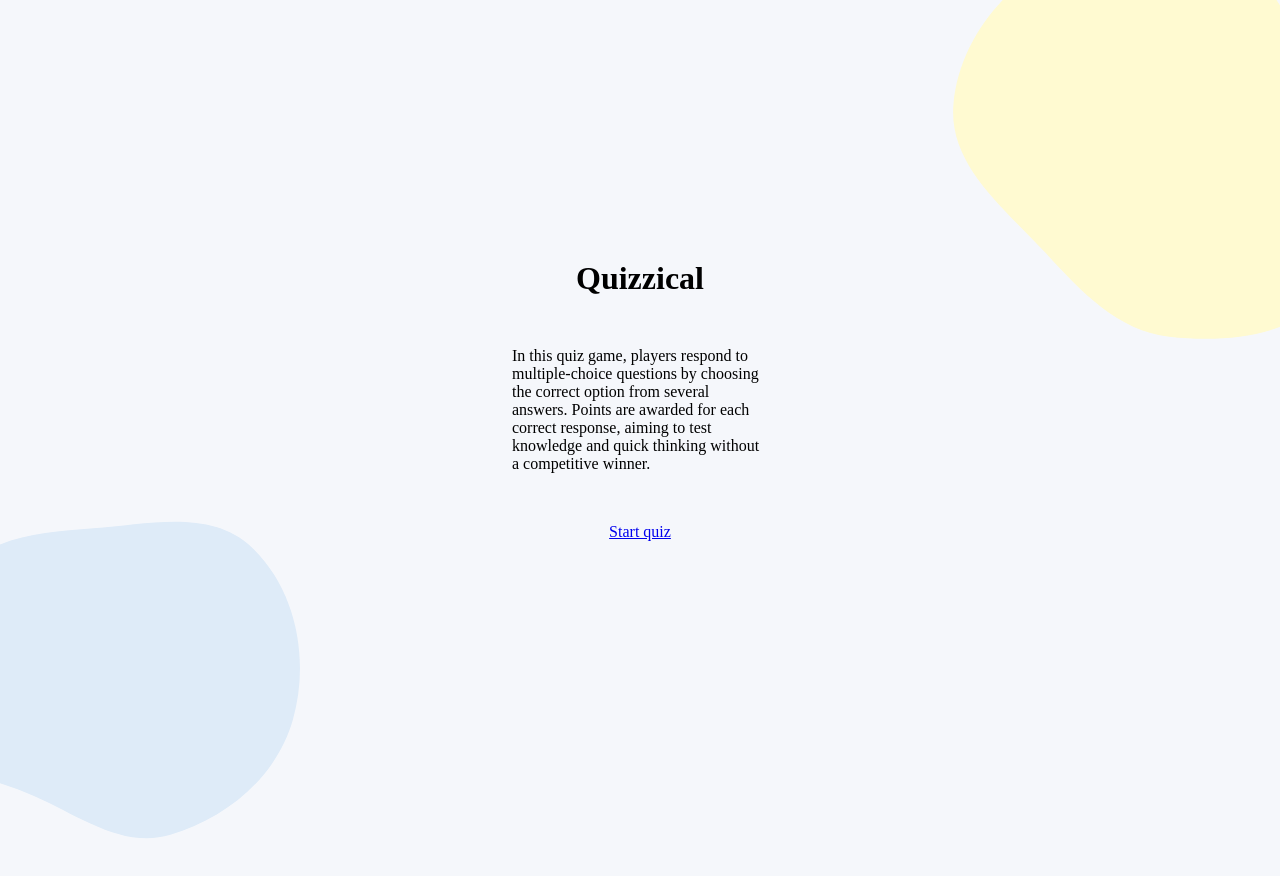
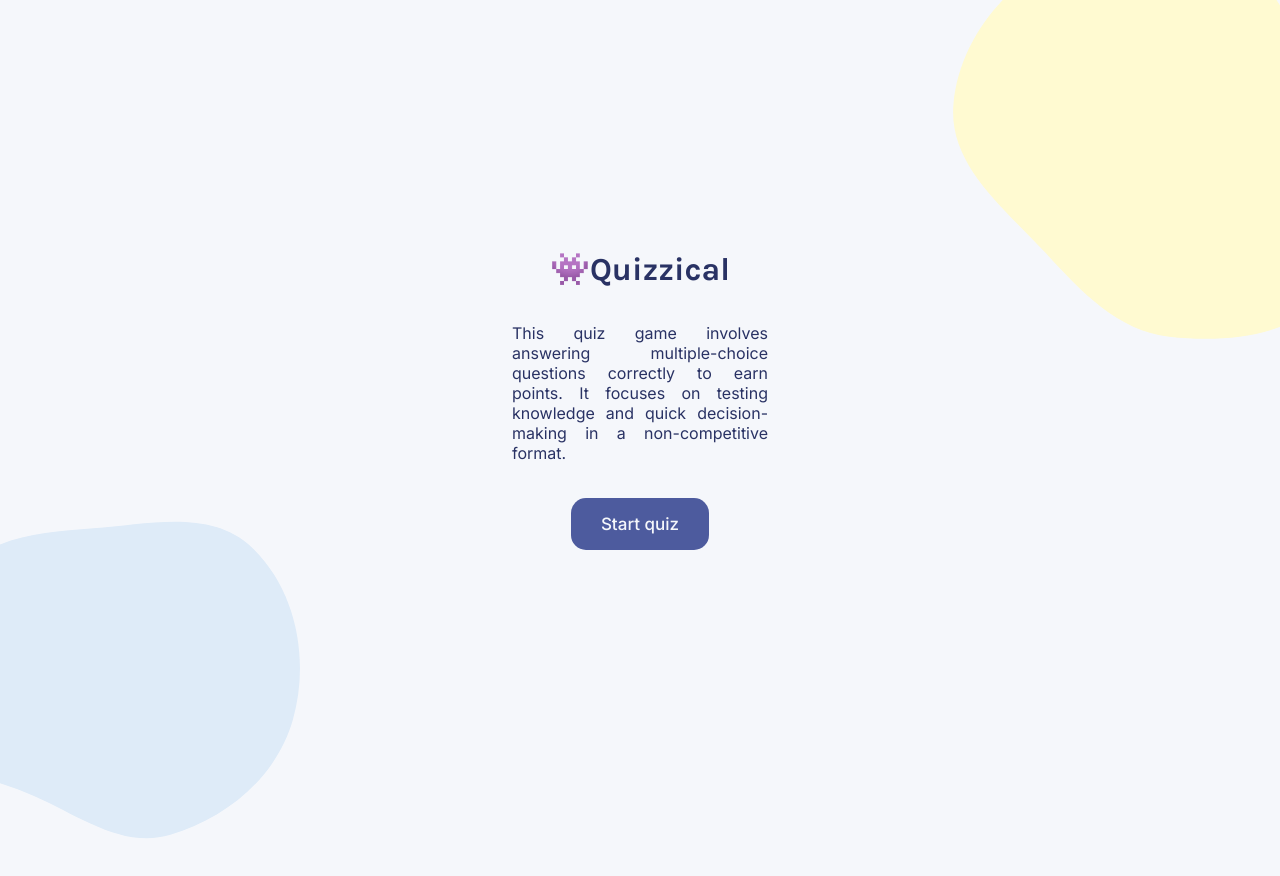
Before and after one commit to IreneTernovets/Quizzical, a React (Create React App) app: page / in a window 1280 px wide. Shown: the top 876 px of the page. Built offline with nearby package versions, Linux system fonts and the light colour scheme.

Commit message:
added fatching data

```diff
--- a/src/App.css
+++ b/src/App.css
@@ -9,6 +9,9 @@ font-family: 'Karla', sans-serif;*/
 }
 body {
   background-color: #F5F7FB;
+  color: #293264;
+  font-family: 'Inter', sans-serif;
+  font-weight: 500;
 }
 
 .background-container {
@@ -44,5 +47,22 @@ main {
 
 .quiz-desc {
   max-width: 20%;
-  margin: 50px auto;
+  margin: 35px auto;
+  font-size: 16px;
+  text-align: justify;
+  font-weight: 400;
+
 }
+main h1 {
+  font-size: 32px;
+  font-family: 'Karla', sans-serif;
+  font-weight: 700;
+}
+.start-button {
+  background-color: #4D5B9E;
+  padding: 16px 30px;
+  color: #F5F7FB;
+  text-decoration: none;
+  border-radius: 15px;
+  font-size: 17px;
+}
--- a/src/App.js
+++ b/src/App.js
@@ -7,11 +7,10 @@ function App() {
 
     <Background>
       <main>
-        <h1>Quizzical</h1>
-        <p className='quiz-desc'>In this quiz game, players respond to multiple-choice questions
-          by choosing the correct option from several answers. Points are awarded for each correct response,
-          aiming to test knowledge and quick thinking without a competitive winner.</p>
-        <Link to="/quiz">Start quiz</Link>
+        <h1>👾Quizzical</h1>
+        <p className='quiz-desc'>This quiz game involves answering multiple-choice questions correctly to earn points.
+          It focuses on testing knowledge and quick decision-making in a non-competitive format.</p>
+        <Link to="/quiz" className="start-button">Start quiz</Link>
       </main>
     </Background>
 
--- /dev/null
+++ b/src/components/QuestionElement.js
@@ -0,0 +1,9 @@
+import React from 'react'
+
+const QuestionElement = () => {
+  return (
+    <div>QuestionElement</div>
+  )
+}
+
+export default QuestionElement
--- a/src/pages/Quiz.js
+++ b/src/pages/Quiz.js
@@ -1,8 +1,25 @@
 import React from 'react'
+import Background from '../components/Background'
+import QuestionElement from '../components/QuestionElement'
 
 const Quiz = () => {
+  const [questions, setQuestions] = React.useState([])
+
+  React.useEffect(() => {
+    fetch('https://opentdb.com/api.php?amount=5&difficulty=medium&type=multiple')
+      .then(res => res.json())
+      .then(data => setQuestions(data.results))
+  }, [])
+
+
+
+
   return (
-    <div>Quiz</div>
+    <Background>
+      {questions && questions.map(item => (
+        <QuestionElement />
+      ))}
+    </Background>
   )
 }
 
```
